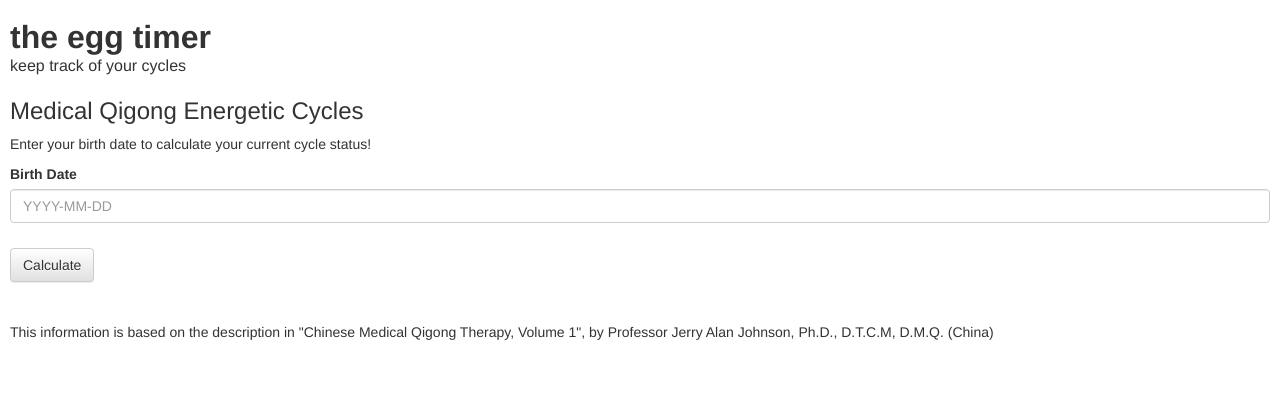
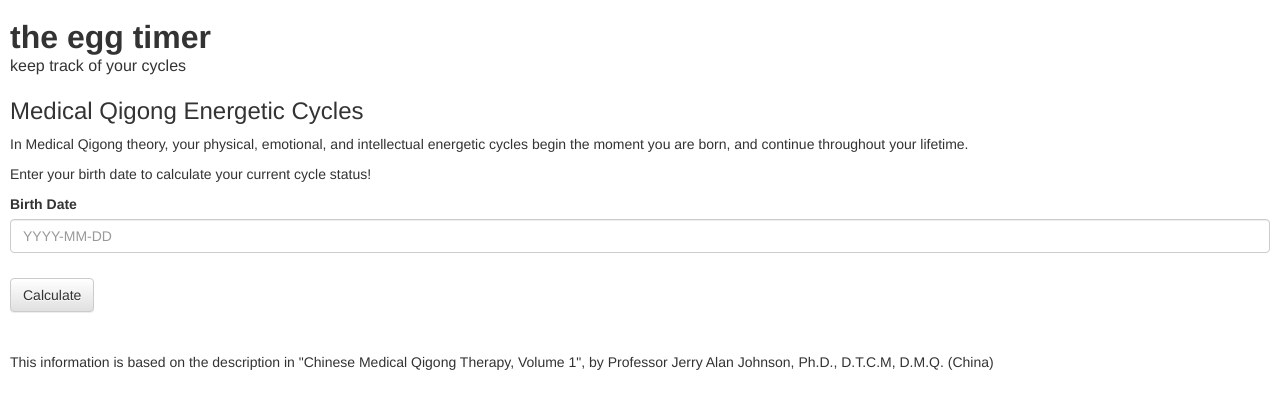
Before and after one commit to jessamynsmith/eggtimer-server, a Django app: template egg_timer/templates/userprofiles/qigong_cycles.html in a window 1280 px wide. Shown: the top 409 px of the page. Run offline with Django 3.2, Linux system fonts and the light colour scheme; the template is opened without the code that fills it, so the values that code supplies are empty; some libraries are stand-ins or nearby versions.

Commit message:
Added explanation of energetic cycles.

```diff
--- a/egg_timer/templates/userprofiles/qigong_cycles.html
+++ b/egg_timer/templates/userprofiles/qigong_cycles.html
@@ -47,6 +47,9 @@
 
 {% block content %}
     <h3>Medical Qigong Energetic Cycles{% if user.get_profile %} for {{ user.get_profile.full_name }}{% endif %}</h3>
+
+    <p>In Medical Qigong theory, your physical, emotional, and intellectual energetic cycles begin the moment
+        you are born, and continue throughout your lifetime.</p>
 
     {% if not birth_date %}
         <p>Enter your birth date to calculate your current cycle status!</p>
```
